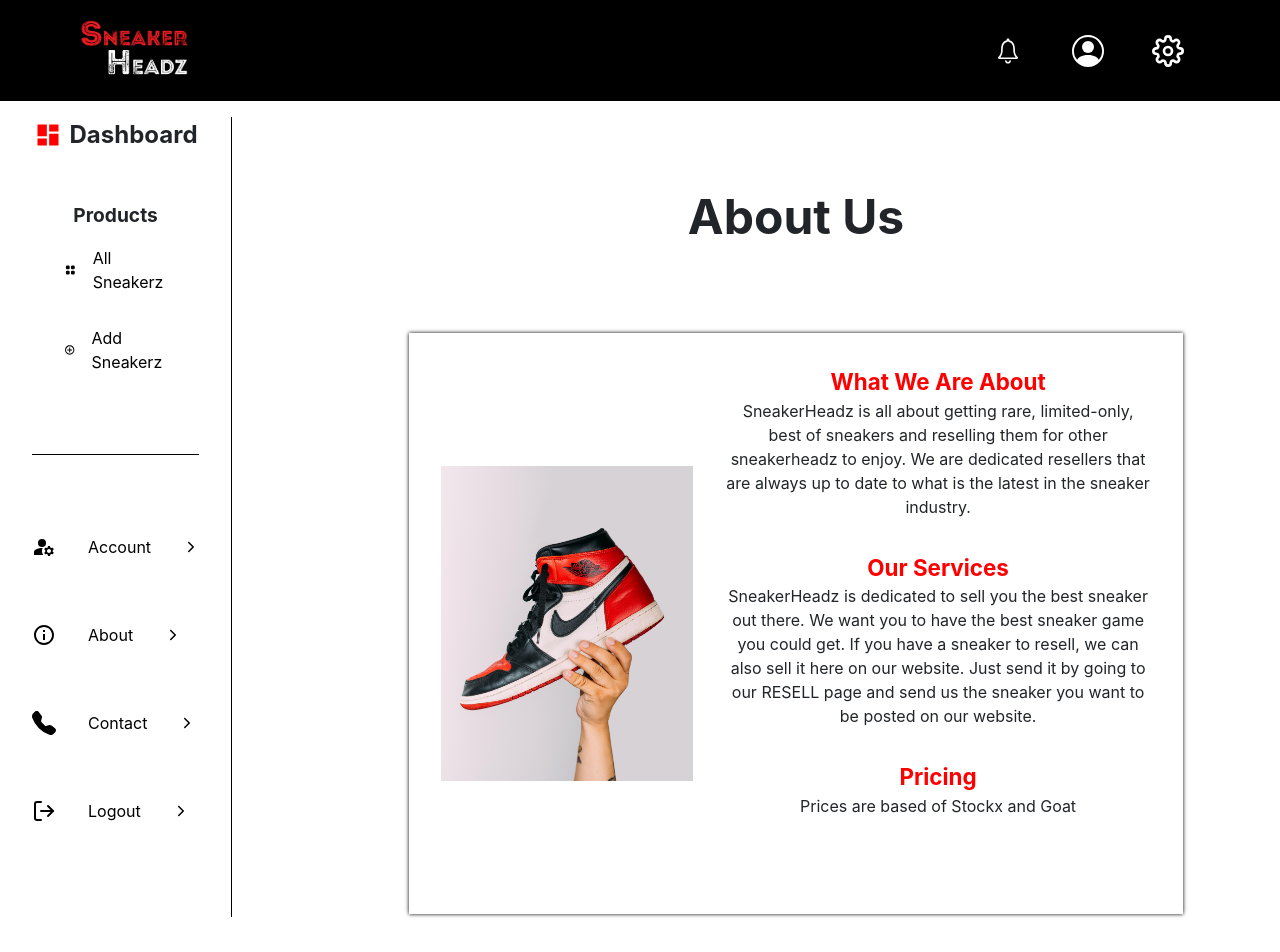
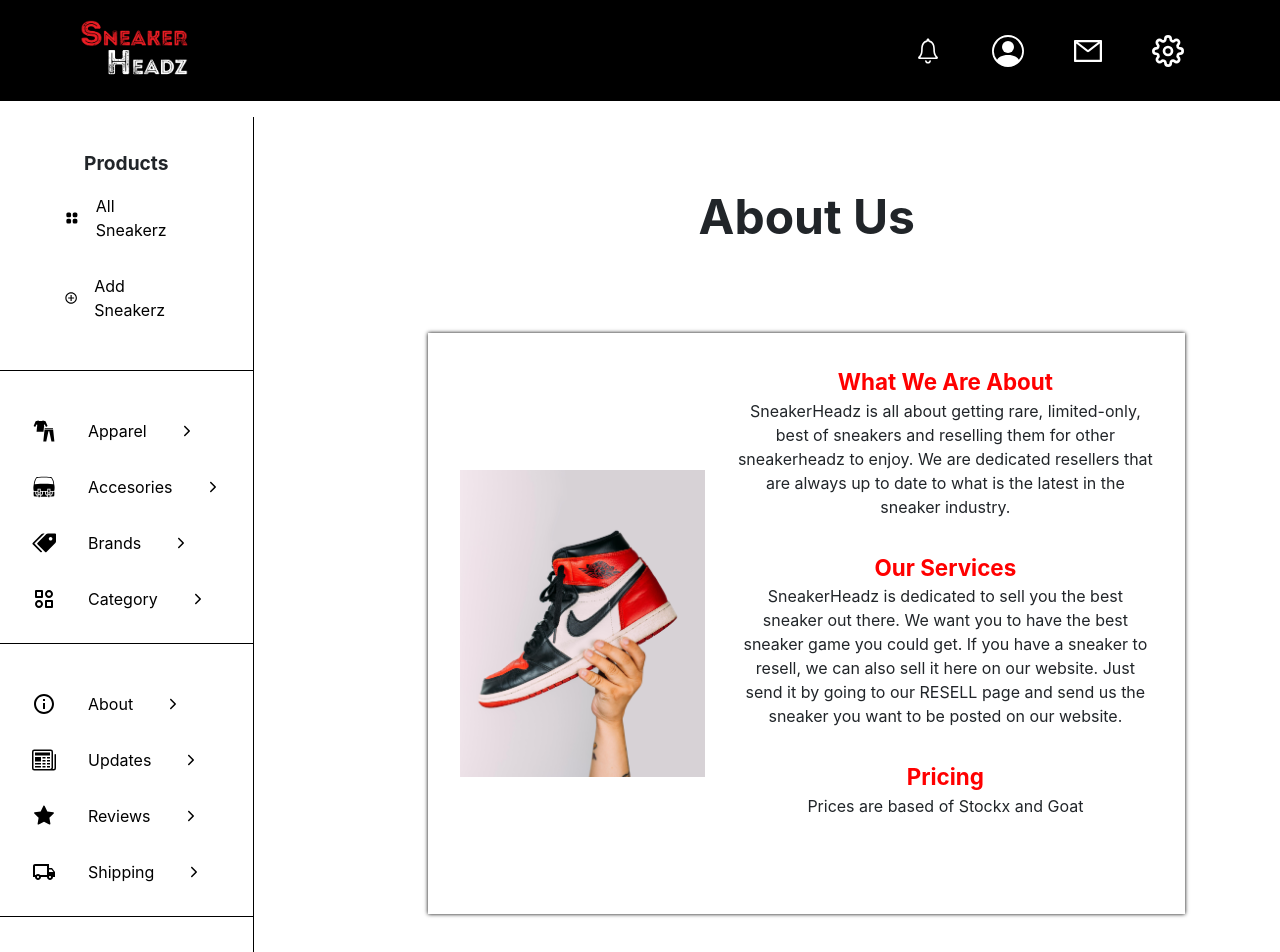
Before and after one commit to jtrampe77/sneakerheadz-react, a React (Create React App) app: page /about in a window 1280 px wide. Shown: the top 952 px of the page. Built offline with nearby package versions, Linux system fonts and the light colour scheme.

Commit message:
added items

```diff
--- a/src/components/appbar/AppBar.js
+++ b/src/components/appbar/AppBar.js
@@ -1,6 +1,7 @@
 import React from 'react'
 import {AppBarStyles, AppBarItems, AppBarItem, AppBarDiv, AppBarImg} from './styles'
 import {IoIosNotificationsOutline} from 'react-icons/io'
+import {AiOutlineMail} from 'react-icons/ai'
 import {BsPersonCircle} from 'react-icons/bs'
 import {FiSettings} from 'react-icons/fi'
 import logo from '../../img/logo.png'
@@ -30,6 +31,10 @@ function AppBar(props) {
                 </AppBarItem>
 
                 <AppBarItem>
+                  <Link to="/account"><AiOutlineMail color='white' size="2rem"/></Link>
+                </AppBarItem>
+
+                <AppBarItem>
                 <Link to="/settings"><FiSettings color='white' size="2rem"/></Link>
                 </AppBarItem>
 
--- a/src/components/sidebar/ProductOptions.js
+++ b/src/components/sidebar/ProductOptions.js
@@ -6,9 +6,8 @@ import {IoMdAddCircleOutline} from 'react-icons/io'
 
 
 const ProductOptionStyles = styled.ul`
-  margin:3rem 2rem 3rem;
-  padding-bottom: 4rem;
-  border-bottom: 1px solid black;
+  margin:1rem 2rem;
+  /* padding-bottom: 4rem; */
   a{
     color: black;
   }
--- a/src/components/sidebar/SideBar.js
+++ b/src/components/sidebar/SideBar.js
@@ -1,14 +1,28 @@
 import React from 'react';
-import {SideBarStyles,SideBarItems,SideBarItem,SideBarItemName, SideBarHeader} from '../sidebar/styles'
+import {SideBarStyles,SideBarItems,SideBarItem,SideBarItemName, SideBarGroup} from '../sidebar/styles'
+
+
+import {signOut} from 'firebase/auth'
+import {auth} from 'libs/firebase/firebaseConfig'
+import ProductOptions from './ProductOptions';
+
+
 import {MdManageAccounts} from 'react-icons/md'
 import {BiInfoCircle} from 'react-icons/bi'
 import {BsFillTelephoneFill} from 'react-icons/bs'
 import {IoIosArrowForward} from 'react-icons/io'
 import {FiLogOut} from 'react-icons/fi'
-import {signOut} from 'firebase/auth'
-import {auth} from 'libs/firebase/firebaseConfig'
-import ProductOptions from './ProductOptions';
-import {MdDashboard} from 'react-icons/md'
+import {AiFillDropboxCircle} from 'react-icons/ai'
+import {GiClothes} from 'react-icons/gi'
+import {ImPriceTags} from 'react-icons/im'
+import {BiCategoryAlt} from 'react-icons/bi'
+import {BsNewspaper} from 'react-icons/bs'
+import {AiFillStar} from 'react-icons/ai'
+import {MdOutlineLocalShipping} from 'react-icons/md'
+import{HiUserGroup} from 'react-icons/hi'
+import {GiHandBag} from 'react-icons/gi'
+
+
 
 function SideBar() {
 
@@ -20,16 +34,77 @@ function SideBar() {
   return (
     <SideBarStyles>
 
-      <SideBarHeader>
-        <MdDashboard size="1.75rem" color='red' />
-        <h2>Dashboard</h2>
-      </SideBarHeader>
+      <SideBarItems>
 
-      <SideBarItems>
+      <SideBarGroup>
 
         <ProductOptions />
 
+        </SideBarGroup>
 
+        <SideBarGroup>
+          <SideBarItem>
+            <GiClothes size="1.5rem"/>
+            <SideBarItemName>Apparel</SideBarItemName>
+            <IoIosArrowForward />
+          </SideBarItem>
+
+          <SideBarItem>
+            <GiHandBag size="1.5rem"/>
+            <SideBarItemName>Accesories</SideBarItemName>
+            <IoIosArrowForward />
+          </SideBarItem>
+
+          <SideBarItem>
+            <ImPriceTags size="1.5rem"/>
+            <SideBarItemName>Brands</SideBarItemName>
+            <IoIosArrowForward />
+          </SideBarItem>
+
+
+          <SideBarItem>
+            <BiCategoryAlt size="1.5rem"/>
+            <SideBarItemName>Category</SideBarItemName>
+            <IoIosArrowForward />
+          </SideBarItem>
+
+
+
+
+
+        </SideBarGroup>
+
+
+      <SideBarGroup>
+
+        <SideBarItem>
+          <BiInfoCircle size="1.5rem"/>
+          <SideBarItemName>About</SideBarItemName>
+          <IoIosArrowForward />
+        </SideBarItem>
+
+
+        <SideBarItem>
+          <BsNewspaper size="1.5rem"/>
+          <SideBarItemName>Updates</SideBarItemName>
+          <IoIosArrowForward />
+        </SideBarItem>
+
+        <SideBarItem>
+          <AiFillStar size="1.5rem"/>
+          <SideBarItemName>Reviews</SideBarItemName>
+          <IoIosArrowForward />
+        </SideBarItem>
+
+        <SideBarItem>
+          <MdOutlineLocalShipping size="1.5rem"/>
+          <SideBarItemName>Shipping</SideBarItemName>
+          <IoIosArrowForward />
+        </SideBarItem>
+
+      </SideBarGroup>
+
+      <SideBarGroup>
         <SideBarItem>
           <MdManageAccounts size="1.5rem"/>
           <SideBarItemName>Account</SideBarItemName>
@@ -37,16 +112,24 @@ function SideBar() {
         </SideBarItem>
 
         <SideBarItem>
-            <BiInfoCircle size="1.5rem"/>
-            <SideBarItemName>About</SideBarItemName>
+          <HiUserGroup size="1.5rem"/>
+          <SideBarItemName>Group</SideBarItemName>
+          <IoIosArrowForward />
+        </SideBarItem>
+
+
+        <SideBarItem>
+          <AiFillDropboxCircle size="1.5rem"/>
+          <SideBarItemName>Orders</SideBarItemName>
           <IoIosArrowForward />
         </SideBarItem>
 
         <SideBarItem>
           <BsFillTelephoneFill size="1.5rem"/>
-          <SideBarItemName>Contact</SideBarItemName>
+          <SideBarItemName>Support</SideBarItemName>
           <IoIosArrowForward />
         </SideBarItem>
+      </SideBarGroup>
 
 
         <SideBarItem onClick={onLogoutRequest}>
--- a/src/components/sidebar/styles.js
+++ b/src/components/sidebar/styles.js
@@ -3,11 +3,9 @@ import styled from "styled-components";
 const SideBarStyles = styled.div`
 
  border-right:1px solid black;
+ /* height: 100vh; */
+ padding-bottom: 5rem;
 
-
- @media screen and (min-width:900px){
-  height: 100vh;
- }
 
 
 `;
@@ -17,7 +15,7 @@ const SideBarItems = styled.ul`
 `;
 
 const SideBarItem = styled.li`
-  padding: 2rem 2rem;
+  padding: 1rem 2rem;
   display:flex;
   align-items:center;
   color: black;
@@ -51,4 +49,11 @@ const SideBarHeader = styled.header`
   }
 `;
 
-export {SideBarStyles,SideBarItems,SideBarItem, SideBarItemName, SideBarHeader}
+
+const SideBarGroup = styled.div`
+  border-bottom: 1px solid black;
+  padding:1rem 0;
+  margin: 1rem 0;
+`;
+
+export {SideBarStyles,SideBarItems,SideBarItem, SideBarItemName, SideBarHeader,SideBarGroup}
--- a/src/pages/dashboard/styles.js
+++ b/src/pages/dashboard/styles.js
@@ -3,7 +3,7 @@ import styled from "styled-components";
 const DashBoardPageStyles = styled.div`
     display:flex;
     min-height:800px;
-    height: calc(100vh - 64px);
+    /* height: calc(100vh - 64px); */
 
 `;
 
```
Lines whose indentation alone changed are shown as unchanged.
